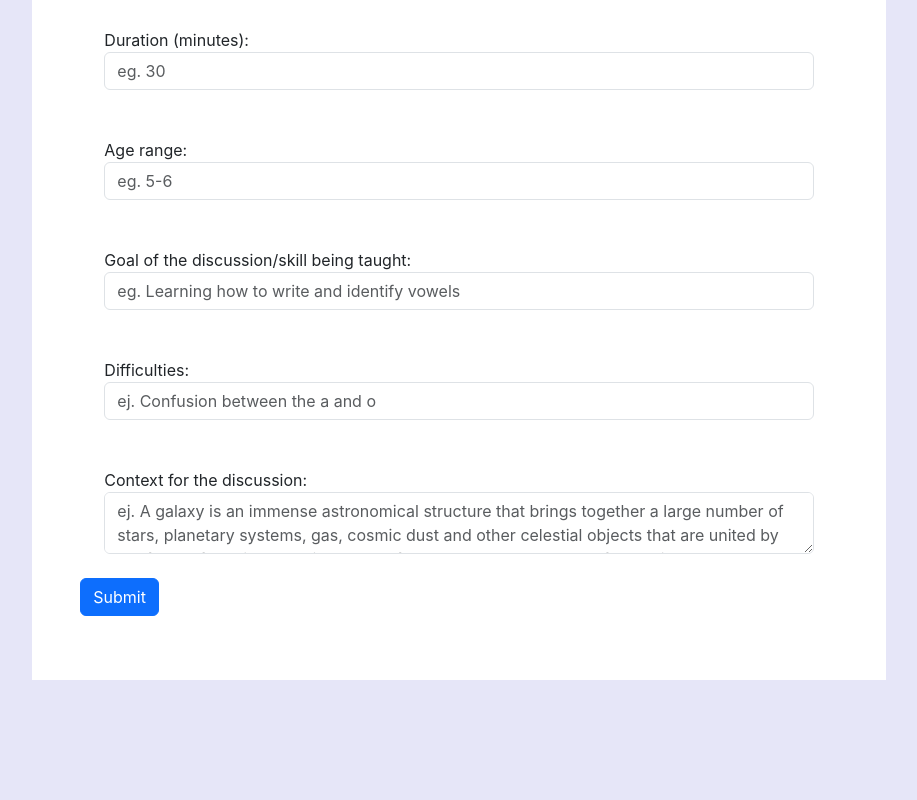
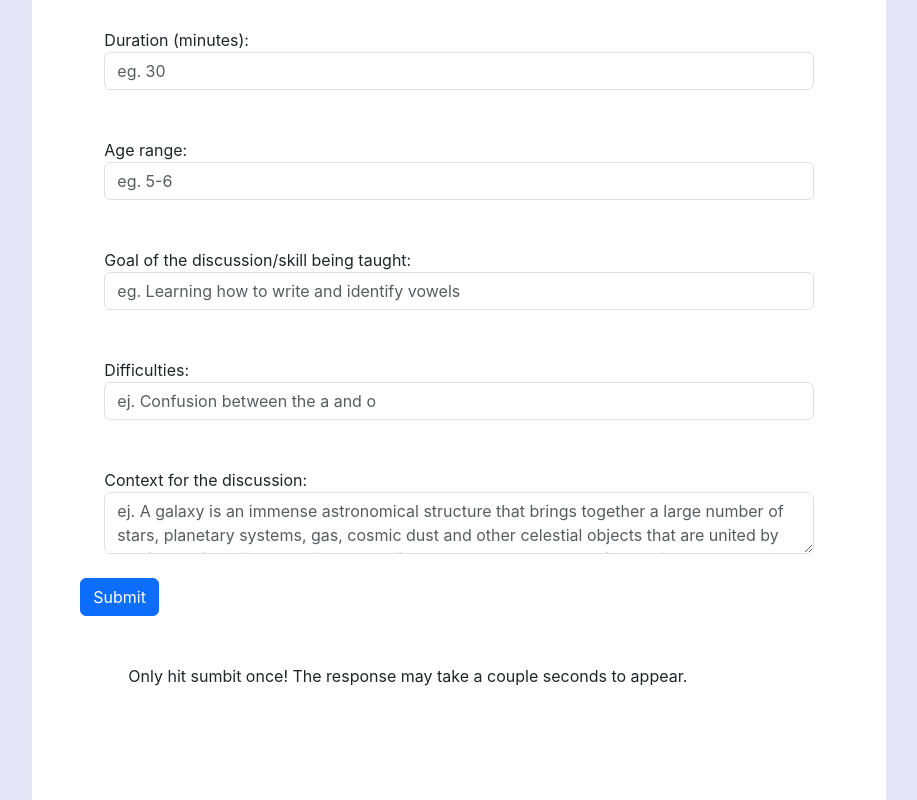
Before and after one commit to Isabela-Ferrer/my-app-rep-1-copia, a React (Create React App) app: page / in a window 1280 px wide. Shown: the part 1360-2160 px from the top of the page, without its empty margins (181-1098 px from the left). Before the commit the page ends 2040 px from the top, so only its background shows below. Built offline with nearby package versions, Linux system fonts and the light colour scheme.

Commit message:
error handling

```diff
--- a/src/Form.js
+++ b/src/Form.js
@@ -63,6 +63,7 @@ function TeacherForm() {
 
         } catch (error) {
           console.error("Error:", error);
+          setLessonPlan("ERROR: There has been an error in your request. Most likely, this has to do with your API key.")
         }
       }
 
@@ -154,6 +155,7 @@ function TeacherForm() {
         <button type="submit" className="btn btn-primary">
           Submit
         </button>
+        <p className="subtle p-5">Only hit sumbit once! The response may take a couple seconds to appear.</p>
       </form>
 
       {formSubmitted && <h1 className="my-5- p-5 text-primary">Planned structure: </h1>}
```
